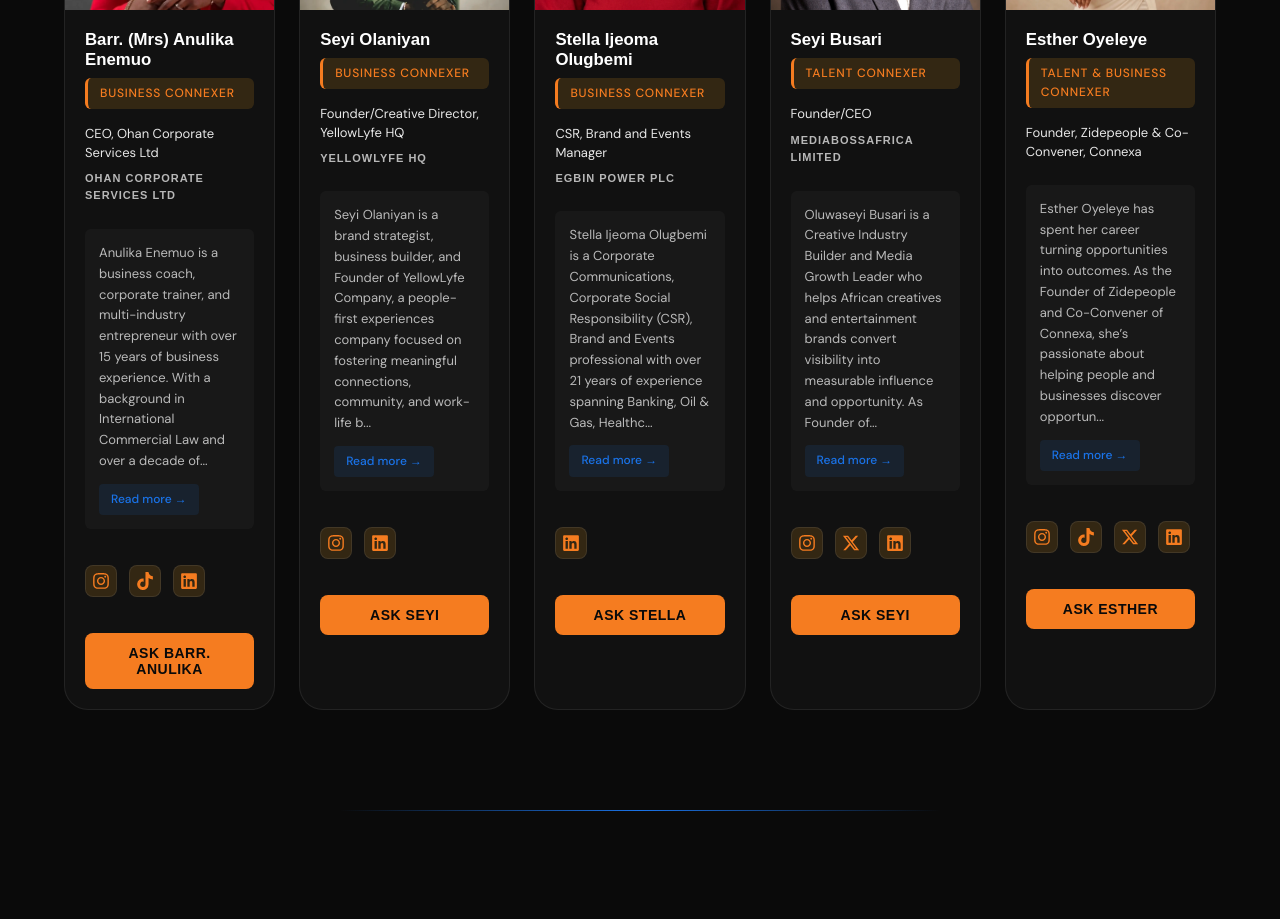
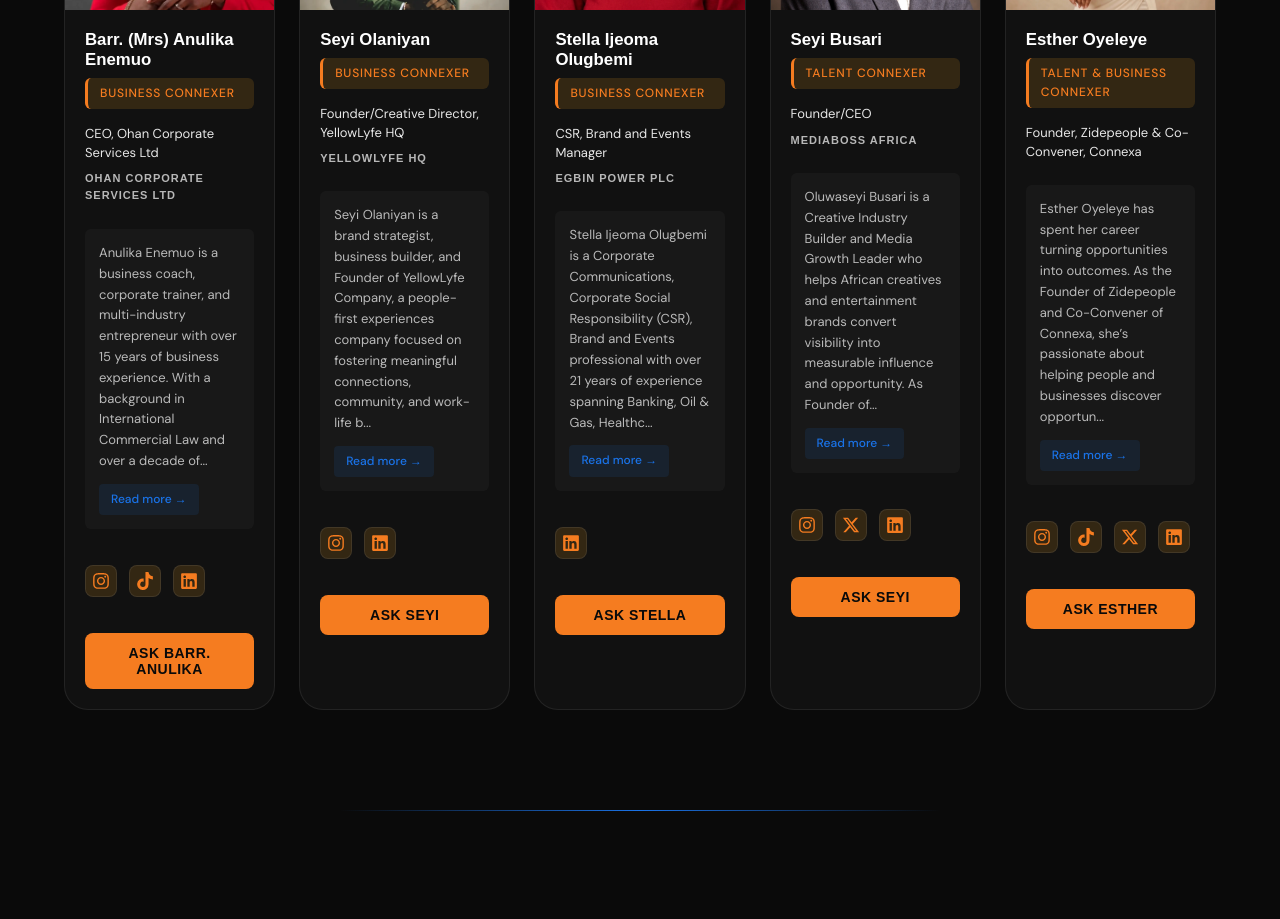
Before and after one commit to Zidepeoplenewaccount/connexa, a React (Vite) app: page / in a window 1280 px wide. Shown: the part 4320-5239 px from the top of the page. Built offline with nearby package versions, Linux system fonts and the light colour scheme; no server answers.

Commit message:
update: featured text changed to headline, star added beside headline text, connexer esther and playgrounder Tamara added. Connexer Seyi details updated

```diff
--- a/src/components/speakers.jsx
+++ b/src/components/speakers.jsx
@@ -202,7 +202,7 @@
     name: 'Seyi Busari',
     connexerType: 'TALENT CONNEXER',
     title: 'Founder/CEO',
-    company: 'MediabossAfrica Limited',
+    company: 'Mediaboss Africa',
     topic: null,
     photo: SeyiBusariImage,
     photoClass: 'zoom-out-photo',
```
